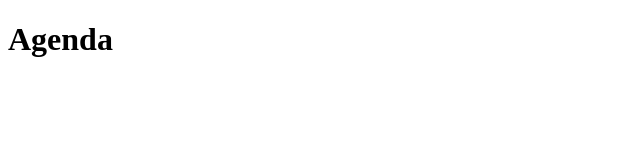
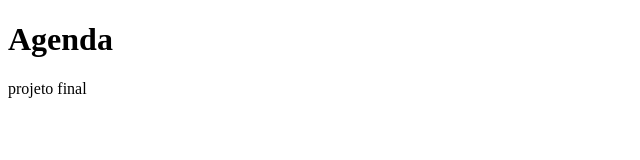
Before and after one commit to ramomOliveira/projeto-final-recode, a plain HTML site: page agenda.html in a window 1280 px wide. Shown: the whole page, without its empty margins (0-640 px from the left). Drawn offline with Linux system fonts and the light colour scheme.

Commit message:
editei a pag

```diff
--- a/agenda.html
+++ b/agenda.html
@@ -11,6 +11,7 @@
 <body>
     <div>
         <h1>Agenda</h1>
+        <p>projeto final</p>
     </div>
 </body>
 
```
